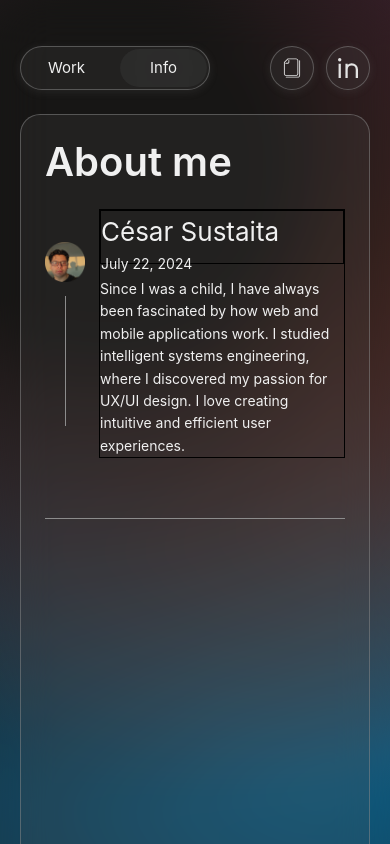
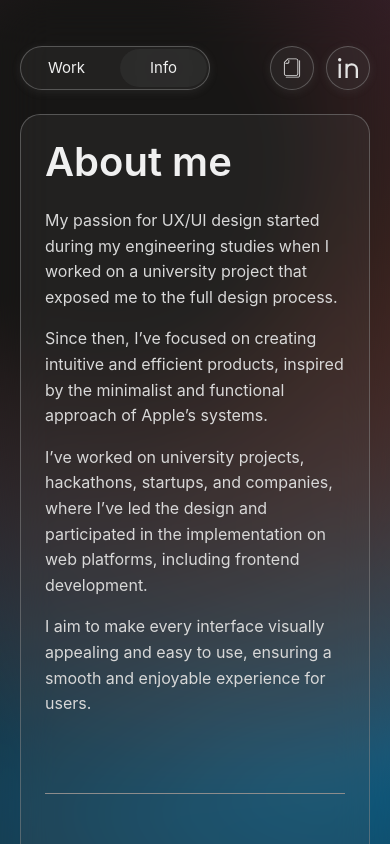
Before and after one commit to CesarSustaita/portfolio, a Vue app: page / in a window 390 px wide. Both pictures are taken after a click on the label "Info". Shown: the top 844 px of the page. Built offline with nearby package versions, Linux system fonts and the light colour scheme.

Commit message:
implement: The about me section have been added and using responsive design

```diff
--- a/src/components/Info-Section/PostAboutMe.vue
+++ b/src/components/Info-Section/PostAboutMe.vue
@@ -1,176 +1,91 @@
 <script></script>
 
 <template>
-  <section class="containter">
-    <section class="photo-container">
-      <img class="photo" src="/post-photos/me.webp" alt="Photo of myself" />
-      <span class="line"></span>
-    </section>
-    <section class="text-subtext">
-      <section class="text-container">
-        <div class="title">César Sustaita</div>
-        <time class="date-container" datetime="2024-07-22">July 22, 2024</time>
-      </section>
-      <p class="subtitle">
-        Since I was a child, I have always been fascinated by how web and mobile applications work.
-        I studied intelligent systems engineering, where I discovered my passion for UX/UI design.
-        I love creating intuitive and efficient user experiences.
+  <section class="about-me">
+    <div class="text">
+      <p class="p">
+        My passion for UX/UI design started during my engineering studies
+        when I worked on a university project that exposed me to the full
+        design process.
       </p>
-    </section>
+      <p class="p">
+        Since then, I’ve focused on creating intuitive and efficient products,
+        inspired by the minimalist and functional approach of Apple’s systems.
+      </p>
+    </div>
+    <div class="text">
+      <p class="p">
+        I’ve worked on university projects, hackathons, startups, and companies,
+        where I’ve led the design and participated in the implementation on web platforms,
+        including frontend development.
+      </p>
+      <p class="p">
+        I aim to make every interface visually appealing and easy to use, ensuring a smooth
+        and enjoyable experience for users.
+      </p>
+    </div>
   </section>
 </template>
 
 <style scoped>
-.containter {
-  display: flex;
-  flex-direction: row;
-  margin-top: 50px;
-  gap: 24px;
-}
 
-.text-subtext {
-  display: flex;
-  flex-direction: column;
-  gap: 14px;
-  width: 100%;
-  border: 1px solid black;
-}
-
-.photo-container {
-  display: flex;
-  flex-direction: column;
-  justify-content: center;
-  align-items: center;
-  gap: 20px;
-}
-
-.photo {
-  width: 54px;
-  height: 54px;
-  object-fit: cover;
-  object-position: center;
-}
-
-.line {
-  border-left: 1px solid #8c8c8c;
-  height: 130px;
-}
-
-.text-container {
+.about-me {
   display: flex;
   flex-direction: row;
   justify-content: space-between;
-  align-items: center;
-  border: 1px solid black;
-  height: 54px;
+  margin-top: 28px;
 }
 
-.title {
-  font-size: 20px;
+.p{
+  margin-bottom: 12px;
 }
 
-.subtitle {
-  font-size: 16px;
-  width: 550px;
+.text{
+  width: 500px;
+  font-size: 18px;
+  color: var(--text-bg-white);
+}
+
+@media (max-width: 1400px) {
+
+  .text{
+  width: 370px;
+  font-size: 18px;
+  }
 }
 
 @media (max-width: 900px) {
-  .containter {
-    justify-content: space-between;
-    margin-top: 30px;
+
+  .about-me {
+  display: flex;
+  flex-direction: column;
+  justify-content: space-between;
+  margin-top: 20px;
   }
 
-  .text-subtext {
-    display: flex;
-    flex-direction: column;
-    gap: 14px;
-    width: 100%;
+  .p{
+  margin-bottom: 16px;
   }
 
-  .photo-container {
-    display: flex;
-    flex-direction: column;
-    justify-content: center;
-    align-items: center;
-    gap: 20px;
+  .text{
+  width: 100%;
+  font-size: 18px;
   }
 
-  .photo {
-    width: 48px;
-    height: 48px;
+}
+
+@media (max-width: 700px) {
+
+  .about-me {
+  display: flex;
+  flex-direction: column;
+  justify-content: space-between;
+  margin-top: 14px;
   }
 
-  .line {
-    border-left: 1px solid #8c8c8c;
-    height: 110px;
-  }
-
-  .text-container {
-    display: flex;
-    flex-direction: row;
-    justify-content: space-between;
-    align-items:baseline;
-  }
-
-  .title {
-    font-size: 30px;
-  }
-
-  .subtitle {
-    font-size: 18px;
-    width: 490px;
-  }
-
-  @media (max-width: 700px) {
-    .containter {
-      gap: 14px;
-      margin-top: 15px;
-    }
-
-    .text-subtext {
-      display: flex;
-      flex-direction: column;
-      gap: 14px;
-      width: 100%;
-    }
-
-    .photo-container {
-      display: flex;
-      flex-direction: column;
-      justify-content: center;
-      align-items: center;
-      gap: 14px;
-    }
-
-    .photo {
-      width: 40px;
-      height: 40px;
-    }
-
-    .line {
-      border-left: 1px solid #8c8c8c;
-      height: 130px;
-    }
-
-    .text-container {
-      display: flex;
-      flex-direction: row;
-      justify-content: space-between;
-      flex-wrap: wrap;
-    }
-
-    .title {
-      font-size: 26px;
-    }
-
-    .subtitle {
-      font-size: 14px;
-      width: 240px;
-    }
-
-    .date-container {
-      font-size: 14px;
-    }
+  .text{
+  width: 100%;
+  font-size: 16px;
   }
 }
 </style>
```
